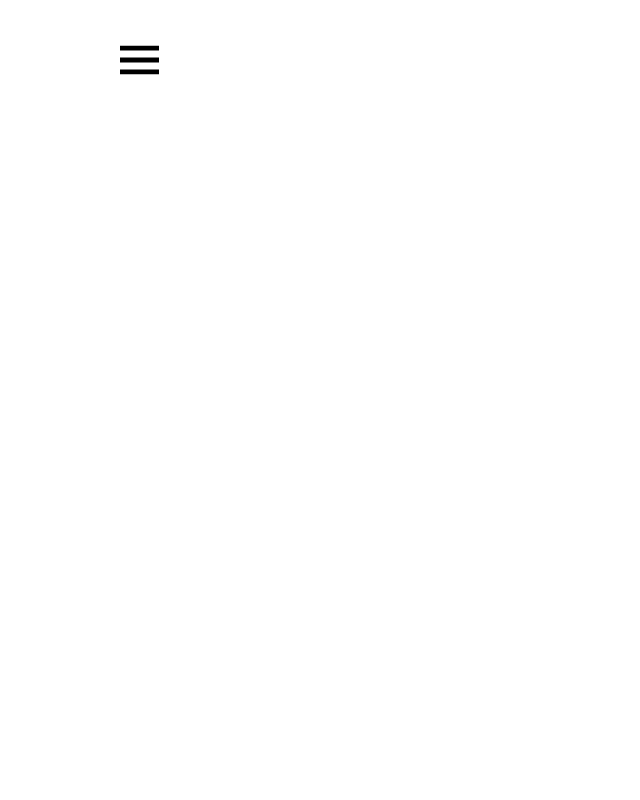
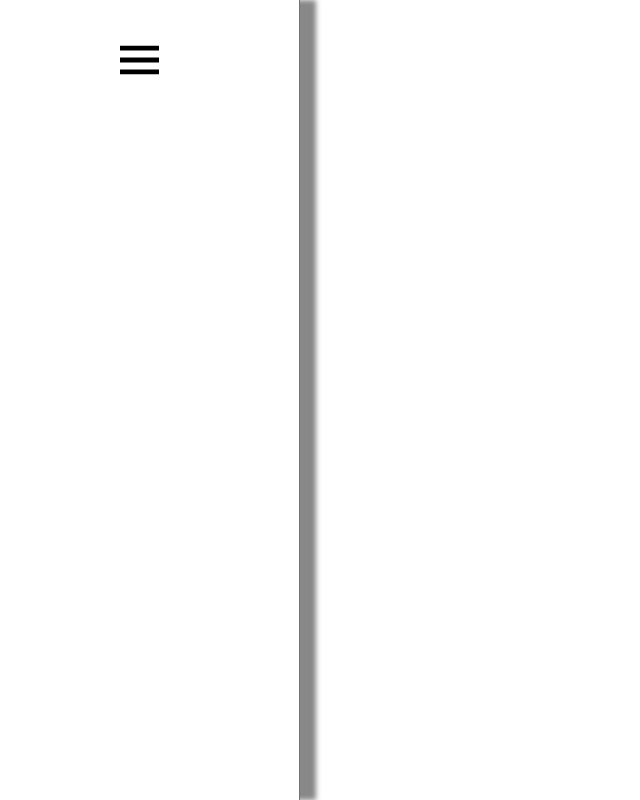
Before and after one commit to lorenzobose/lorenzobose.github.io, a plain HTML site: page index.html in a window 1280 px wide. Shown: the whole page, without its empty margins (0-640 px from the left). Drawn offline with Linux system fonts and the light colour scheme.

Commit message:
Initial commit

```diff
--- a/script/main.js
+++ b/script/main.js
@@ -1,5 +1,10 @@
 const body =  document.body;
 
+//aside Menù
+const aside = document.createElement("aside");
+aside.id="aside";
+
+//Hamburgher Menù
 const container = document.createElement("div");
 container.id = "container";
 
@@ -22,4 +27,7 @@ label.appendChild(textBar);
 button.appendChild(input);
 button.appendChild(label);
 container.appendChild(button);
+
+
+body.appendChild(aside);
 body.appendChild(container);
--- a/style/menu.css
+++ b/style/menu.css
@@ -79,6 +79,22 @@ body {
   text-align: center;
 }
 
+#aside{
+  z-index: -1;
+  width: 300px;
+  height: 100%;
+  left: -300px;
+  box-shadow: 16px 0 5px #888;
+  border-right: 1px solid #727272;
+  box-sizing: border-box;
+
+  transition: left 0.3s cubic-bezier(0.075, 0.82, 0.165, 1);
+}
+
+#_checkbox:checked + #aside{
+  animation: AsideIn 0.8s ease 0.2 forwards;
+}
+
 #_checkbox:checked + #label:before {
   left: -39px;
 }
@@ -92,6 +108,19 @@ body {
     shakeWhileMovingUp 0.8s ease 0.2s forwards,
     shakeWhileMovingDown 0.2s ease 0.8s forwards;
 }
+
+ @keyframes AsideIn {
+  0%{
+    left: -300px;
+  }
+  50%{
+    left : -150px;
+  }
+  100%{
+    left: 0px;
+  }
+ }
+
 
   @keyframes moveUpThenDown {
     0% {
```
